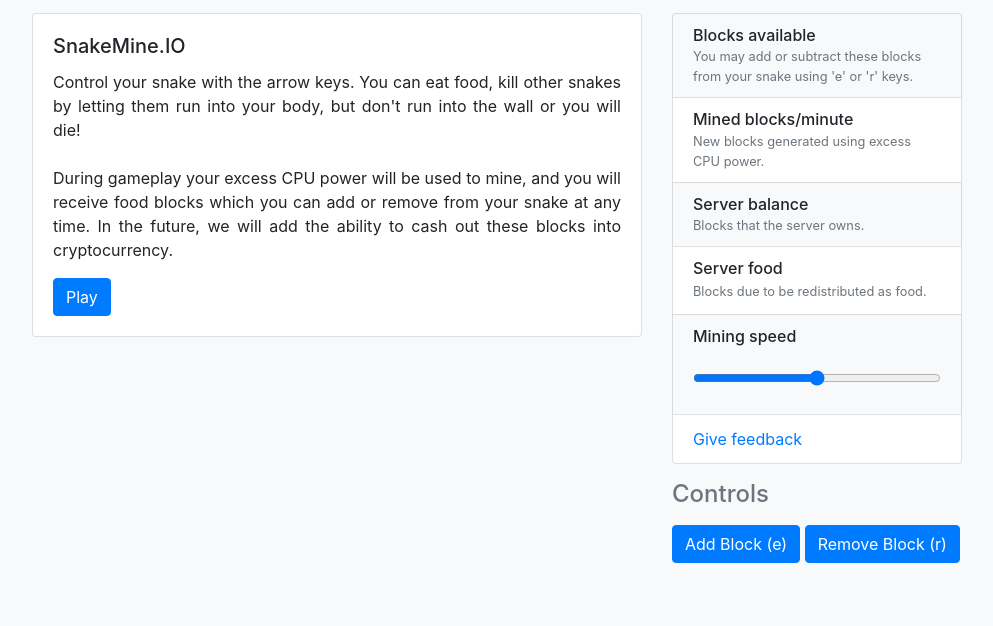
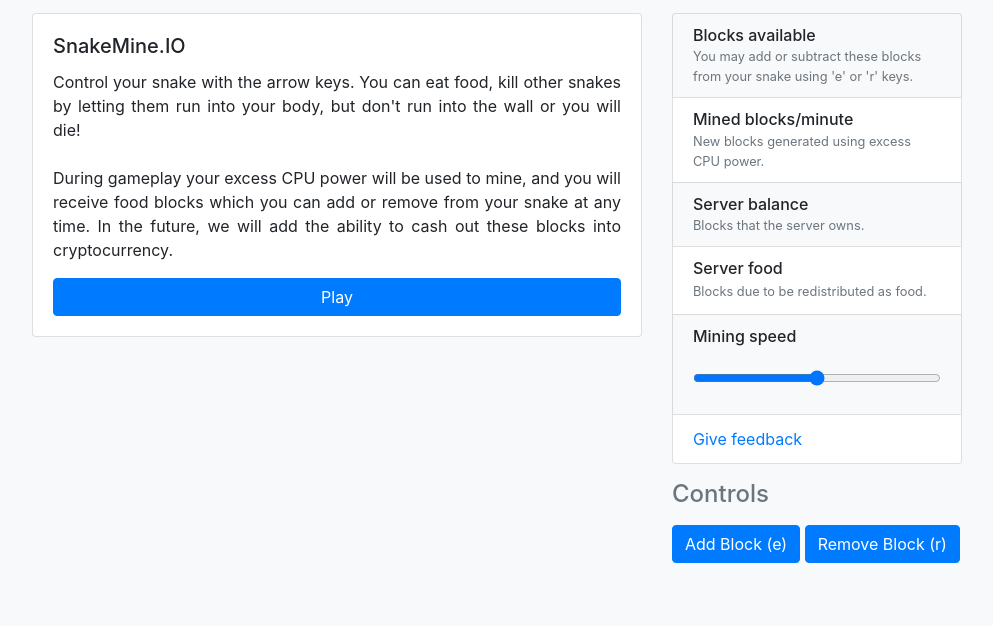
Before and after one commit to super3/snakemine.io, a website: page public/index.html in a window 1280 px wide. Shown: the part 174-800 px from the top of the page, without its empty margins (143-1136 px from the left). Drawn offline with nearby package versions, Linux system fonts and the light colour scheme.

Commit message:
Play button full-width

```diff
--- a/public/index.html
+++ b/public/index.html
@@ -132,7 +132,7 @@
                             from your snake at any time. In the future, we will add the
                             ability to cash out these blocks into cryptocurrency.
                           </p>
-                          <a href="#" class="btn btn-primary play">Play</a>
+                          <a href="#" class="btn btn-primary btn-block play">Play</a>
                         </div>
                       </div><br/>
                     <canvas id="canvas"></canvas>
```
